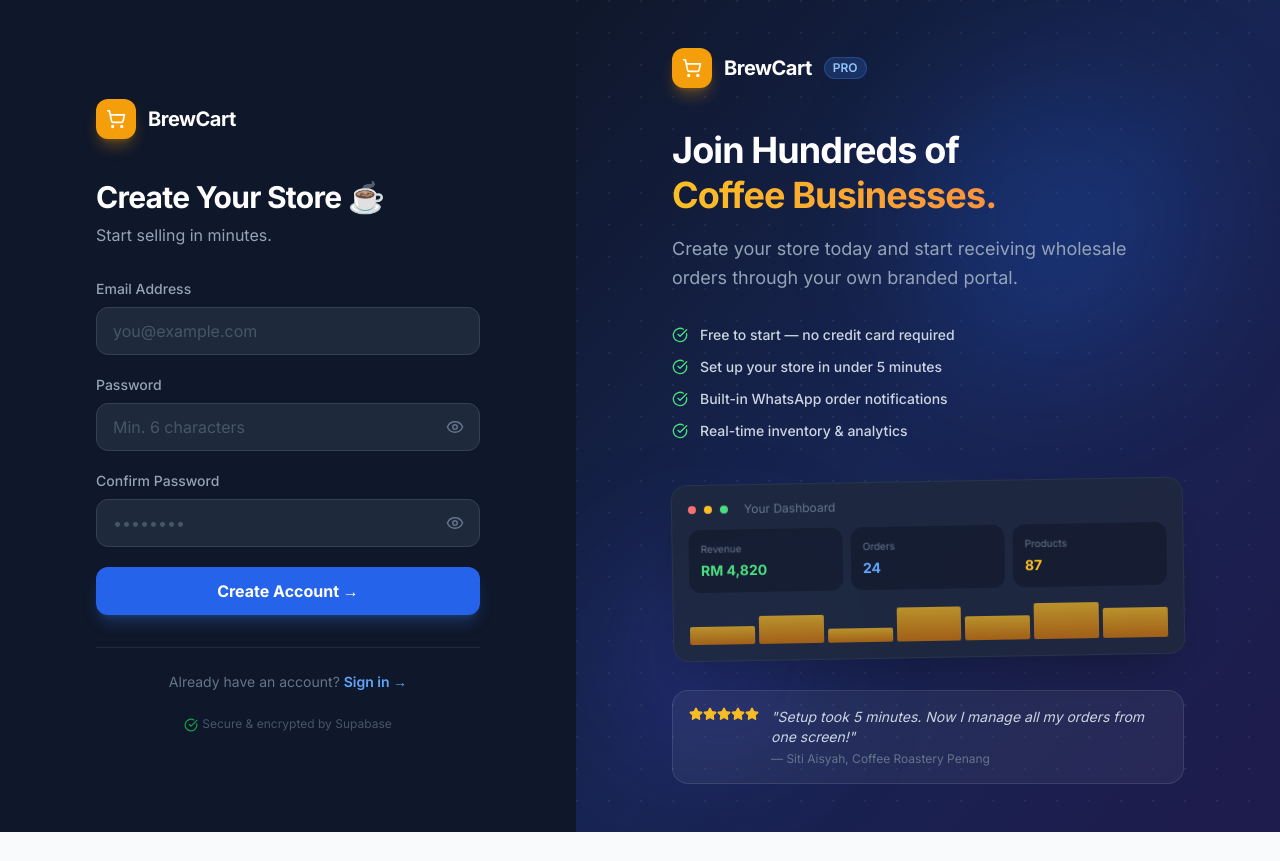
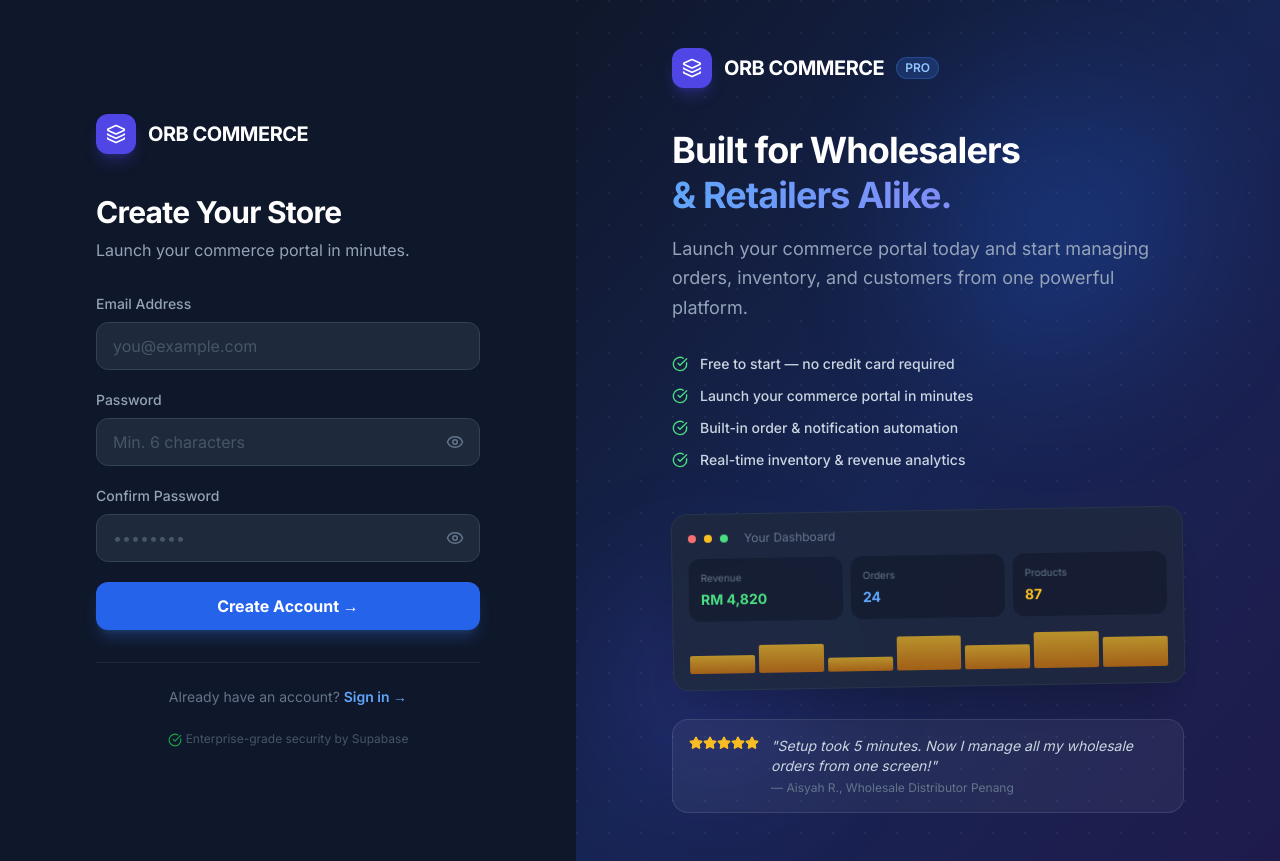
Before and after one commit to eddypoch88/brewcart-wholesale-pro, a React (Vite) app: page /register in a window 1280 px wide. Before the commit the page ends 832 px from the top, so only its background shows below. Built offline with nearby package versions, Linux system fonts and the light colour scheme.

Commit message:
rebrand: BrewCart  ORB COMMERCE, generic B2B SaaS copy, Layers icon

```diff
--- a/src/pages/auth/LoginPage.tsx
+++ b/src/pages/auth/LoginPage.tsx
@@ -3,7 +3,7 @@
 import { supabase } from '../../lib/supabase';
 import {
     AlertCircle, Loader2, Eye, EyeOff, X, Mail, MessageSquare, Send,
-    ShoppingCart, BarChart3, Package, CheckCircle, Star, TrendingUp
+    Layers, BarChart3, Package, CheckCircle, Star, TrendingUp
 } from 'lucide-react';
 import toast from 'react-hot-toast';
 
@@ -148,10 +148,10 @@
 // ─── Right Panel — Marketing / Visual Zone ─────────────────────────────────
 function MarketingPanel() {
     const features = [
-        { icon: <ShoppingCart className="w-4 h-4" />, text: "Manage Orders in Real-Time" },
-        { icon: <Package className="w-4 h-4" />, text: "Full Inventory Control" },
+        { icon: <Layers className="w-4 h-4" />, text: "Centralised Order Management" },
+        { icon: <Package className="w-4 h-4" />, text: "Real-Time Inventory Control" },
         { icon: <BarChart3 className="w-4 h-4" />, text: "Revenue Analytics & Insights" },
-        { icon: <TrendingUp className="w-4 h-4" />, text: "WhatsApp Order Notifications" },
+        { icon: <TrendingUp className="w-4 h-4" />, text: "Automated Business Notifications" },
     ];
 
     return (
@@ -169,22 +169,22 @@
 
                 {/* Logo + Brand */}
                 <div className="flex items-center gap-3 mb-10">
-                    <div className="w-10 h-10 bg-amber-500 rounded-xl flex items-center justify-center shadow-lg shadow-amber-500/30">
-                        <ShoppingCart className="w-5 h-5 text-white" />
+                    <div className="w-10 h-10 bg-indigo-600 rounded-xl flex items-center justify-center shadow-lg shadow-indigo-600/30">
+                        <Layers className="w-5 h-5 text-white" />
                     </div>
-                    <span className="text-white font-bold text-xl tracking-tight">BrewCart</span>
+                    <span className="text-white font-bold text-xl tracking-tight">ORB COMMERCE</span>
                     <span className="px-2 py-0.5 bg-blue-500/20 text-blue-300 text-xs font-semibold rounded-full border border-blue-500/30">PRO</span>
                 </div>
 
                 {/* Headline */}
                 <h2 className="text-4xl font-extrabold text-white leading-tight mb-4">
-                    Your Coffee Business,<br />
-                    <span className="text-transparent bg-clip-text bg-gradient-to-r from-amber-400 to-orange-400">
-                        Run Smarter.
+                    The Operating System for<br />
+                    <span className="text-transparent bg-clip-text bg-gradient-to-r from-blue-400 to-indigo-400">
+                        Modern Commerce.
                     </span>
                 </h2>
                 <p className="text-slate-400 text-lg mb-8 leading-relaxed">
-                    The all-in-one wholesale platform built for modern coffee businesses. From orders to analytics — everything in one place.
+                    Manage inventory, streamline orders, and scale your operations from one powerful, centralised platform.
                 </p>
 
                 {/* Feature list */}
@@ -236,8 +236,8 @@
                         ))}
                     </div>
                     <div>
-                        <p className="text-slate-300 text-sm italic">"BrewCart changed how we manage wholesale orders. Highly recommended!"</p>
-                        <p className="text-slate-500 text-xs mt-1">— Ahmad Farouk, Coffee Supplier KL</p>
+                        <p className="text-slate-300 text-sm italic">"ORB Commerce transformed how we handle B2B operations. Highly recommended!"</p>
+                        <p className="text-slate-500 text-xs mt-1">— Farouk A., Wholesale Distributor KL</p>
                     </div>
                 </div>
             </div>
@@ -289,16 +289,16 @@
 
                         {/* Logo */}
                         <div className="flex items-center gap-3 mb-10">
-                            <div className="w-10 h-10 bg-amber-500 rounded-xl flex items-center justify-center shadow-lg shadow-amber-500/30">
-                                <ShoppingCart className="w-5 h-5 text-white" />
+                            <div className="w-10 h-10 bg-indigo-600 rounded-xl flex items-center justify-center shadow-lg shadow-indigo-600/30">
+                                <Layers className="w-5 h-5 text-white" />
                             </div>
-                            <span className="text-white font-bold text-xl tracking-tight">BrewCart</span>
+                            <span className="text-white font-bold text-xl tracking-tight">ORB COMMERCE</span>
                         </div>
 
                         {/* Heading */}
                         <div className="mb-8">
                             <h1 className="text-3xl font-extrabold text-white">Welcome back 👋</h1>
-                            <p className="text-slate-400 mt-2">Sign in to manage your coffee empire.</p>
+                            <p className="text-slate-400 mt-2">Sign in to manage your business operations.</p>
                         </div>
 
                         {/* Error */}
@@ -369,7 +369,7 @@
                         {/* Trust badge */}
                         <p className="text-center text-xs text-slate-600 mt-8">
                             <CheckCircle className="inline w-3.5 h-3.5 mr-1 text-green-600" />
-                            Secure login powered by Supabase
+                            Enterprise-grade security by Supabase
                         </p>
                     </div>
                 </div>
--- a/src/pages/auth/RegisterPage.tsx
+++ b/src/pages/auth/RegisterPage.tsx
@@ -3,7 +3,7 @@
 import { supabase } from '../../lib/supabase';
 import {
     UserPlus, AlertCircle, Loader2, CheckCircle2, Eye, EyeOff,
-    ShoppingCart, BarChart3, Package, Star, TrendingUp, CheckCircle
+    Layers, BarChart3, Package, Star, TrendingUp, CheckCircle
 } from 'lucide-react';
 import toast from 'react-hot-toast';
 
@@ -11,9 +11,9 @@
 function MarketingPanel() {
     const perks = [
         { icon: <CheckCircle className="w-4 h-4 text-green-400" />, text: "Free to start — no credit card required" },
-        { icon: <CheckCircle className="w-4 h-4 text-green-400" />, text: "Set up your store in under 5 minutes" },
-        { icon: <CheckCircle className="w-4 h-4 text-green-400" />, text: "Built-in WhatsApp order notifications" },
-        { icon: <CheckCircle className="w-4 h-4 text-green-400" />, text: "Real-time inventory & analytics" },
+        { icon: <CheckCircle className="w-4 h-4 text-green-400" />, text: "Launch your commerce portal in minutes" },
+        { icon: <CheckCircle className="w-4 h-4 text-green-400" />, text: "Built-in order & notification automation" },
+        { icon: <CheckCircle className="w-4 h-4 text-green-400" />, text: "Real-time inventory & revenue analytics" },
     ];
 
     return (
@@ -27,21 +27,21 @@
             <div className="relative z-10 max-w-lg w-full">
                 {/* Brand */}
                 <div className="flex items-center gap-3 mb-10">
-                    <div className="w-10 h-10 bg-amber-500 rounded-xl flex items-center justify-center shadow-lg shadow-amber-500/30">
-                        <ShoppingCart className="w-5 h-5 text-white" />
+                    <div className="w-10 h-10 bg-indigo-600 rounded-xl flex items-center justify-center shadow-lg shadow-indigo-600/30">
+                        <Layers className="w-5 h-5 text-white" />
                     </div>
-                    <span className="text-white font-bold text-xl tracking-tight">BrewCart</span>
+                    <span className="text-white font-bold text-xl tracking-tight">ORB COMMERCE</span>
                     <span className="px-2 py-0.5 bg-blue-500/20 text-blue-300 text-xs font-semibold rounded-full border border-blue-500/30">PRO</span>
                 </div>
 
                 <h2 className="text-4xl font-extrabold text-white leading-tight mb-4">
-                    Join Hundreds of<br />
-                    <span className="text-transparent bg-clip-text bg-gradient-to-r from-amber-400 to-orange-400">
-                        Coffee Businesses.
+                    Built for Wholesalers<br />
+                    <span className="text-transparent bg-clip-text bg-gradient-to-r from-blue-400 to-indigo-400">
+                        &amp; Retailers Alike.
                     </span>
                 </h2>
                 <p className="text-slate-400 text-lg mb-8 leading-relaxed">
-                    Create your store today and start receiving wholesale orders through your own branded portal.
+                    Launch your commerce portal today and start managing orders, inventory, and customers from one powerful platform.
                 </p>
 
                 {/* Perks list */}
@@ -92,8 +92,8 @@
                         ))}
                     </div>
                     <div>
-                        <p className="text-slate-300 text-sm italic">"Setup took 5 minutes. Now I manage all my orders from one screen!"</p>
-                        <p className="text-slate-500 text-xs mt-1">— Siti Aisyah, Coffee Roastery Penang</p>
+                        <p className="text-slate-300 text-sm italic">"Setup took 5 minutes. Now I manage all my wholesale orders from one screen!"</p>
+                        <p className="text-slate-500 text-xs mt-1">— Aisyah R., Wholesale Distributor Penang</p>
                     </div>
                 </div>
             </div>
@@ -169,16 +169,16 @@
 
                     {/* Logo */}
                     <div className="flex items-center gap-3 mb-10">
-                        <div className="w-10 h-10 bg-amber-500 rounded-xl flex items-center justify-center shadow-lg shadow-amber-500/30">
-                            <ShoppingCart className="w-5 h-5 text-white" />
+                        <div className="w-10 h-10 bg-indigo-600 rounded-xl flex items-center justify-center shadow-lg shadow-indigo-600/30">
+                            <Layers className="w-5 h-5 text-white" />
                         </div>
-                        <span className="text-white font-bold text-xl tracking-tight">BrewCart</span>
+                        <span className="text-white font-bold text-xl tracking-tight">ORB COMMERCE</span>
                     </div>
 
                     {/* Heading */}
                     <div className="mb-8">
-                        <h1 className="text-3xl font-extrabold text-white">Create Your Store ☕</h1>
-                        <p className="text-slate-400 mt-2">Start selling in minutes.</p>
+                        <h1 className="text-3xl font-extrabold text-white">Create Your Store</h1>
+                        <p className="text-slate-400 mt-2">Launch your commerce portal in minutes.</p>
                     </div>
 
                     {/* Error */}
@@ -247,7 +247,7 @@
 
                     <p className="text-center text-xs text-slate-600 mt-6">
                         <CheckCircle className="inline w-3.5 h-3.5 mr-1 text-green-600" />
-                        Secure & encrypted by Supabase
+                        Enterprise-grade security by Supabase
                     </p>
                 </div>
             </div>
```
